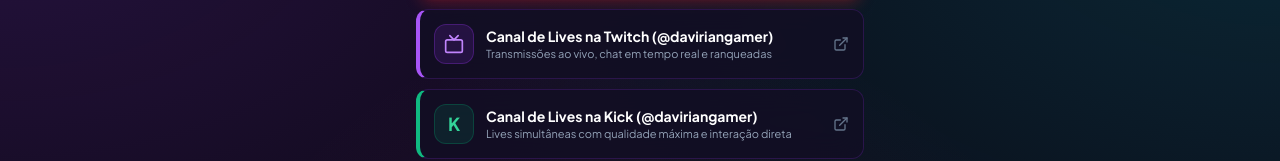
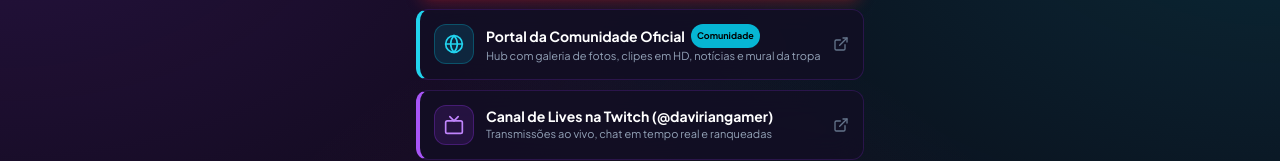
Before and after one commit to davirian-dev/davirian-gamer-links, a plain HTML site: page index.html in a window 1280 px wide. Shown: the part 915-1076 px from the top of the page. Drawn offline with nearby package versions, Linux system fonts and the light colour scheme.

Commit message:
feat: adicionar link da Comunidade Oficial (davirian-site.vercel.app)

```diff
--- a/index.html
+++ b/index.html
@@ -237,6 +237,23 @@
         <!-- Lista de Links Oficiais Gamer -->
         <div class="w-full flex flex-col gap-2.5 mb-8">
 
+            <!-- LINK: Portal da Comunidade Oficial -->
+            <a href="https://davirian-site.vercel.app/" target="_blank" rel="noopener" class="w-full p-3.5 rounded-xl gamer-link flex items-center justify-between group border-l-4 border-l-cyan-400">
+                <div class="flex items-center gap-3">
+                    <div class="w-10 h-10 rounded-xl bg-cyan-500/15 border border-cyan-500/30 flex items-center justify-center text-cyan-400 group-hover:scale-110 transition-transform">
+                        <i data-lucide="globe" class="w-5 h-5"></i>
+                    </div>
+                    <div class="text-left">
+                        <div class="text-sm font-bold text-white group-hover:text-cyan-400 transition-colors flex items-center gap-1.5">
+                            <span>Portal da Comunidade Oficial</span>
+                            <span class="bg-cyan-500 text-black text-[9px] px-1.5 py-0.5 rounded-full font-bold">Comunidade</span>
+                        </div>
+                        <div class="text-[11px] text-slate-400">Hub com galeria de fotos, clipes em HD, notícias e mural da tropa</div>
+                    </div>
+                </div>
+                <i data-lucide="external-link" class="w-4 h-4 text-slate-500 group-hover:text-white transition-colors"></i>
+            </a>
+
             <!-- LINK: Lives na Twitch -->
             <a href="https://www.twitch.tv/daviriangamer" target="_blank" rel="noopener" class="w-full p-3.5 rounded-xl gamer-link flex items-center justify-between group border-l-4 border-l-purple-500">
                 <div class="flex items-center gap-3">
```
